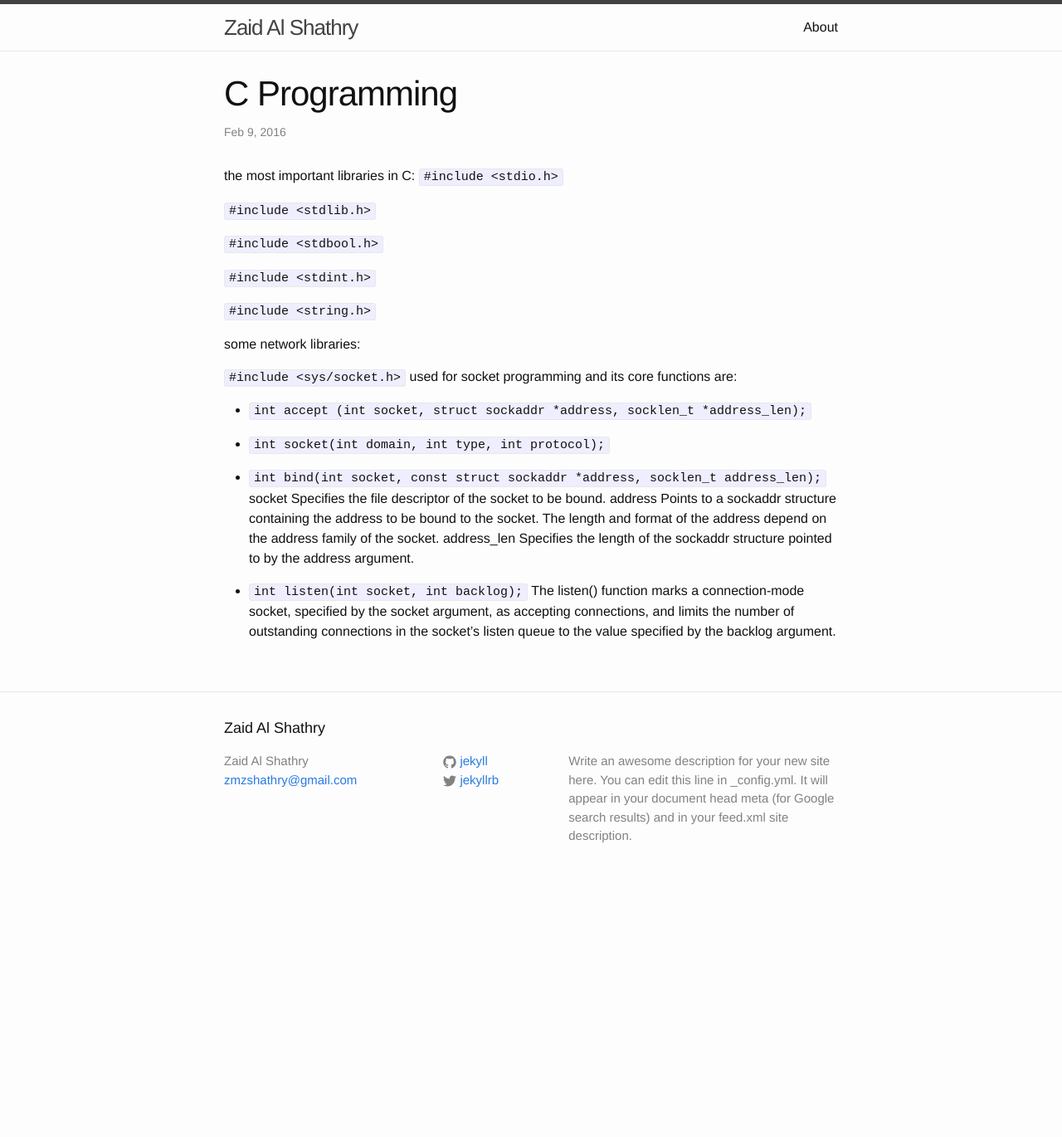
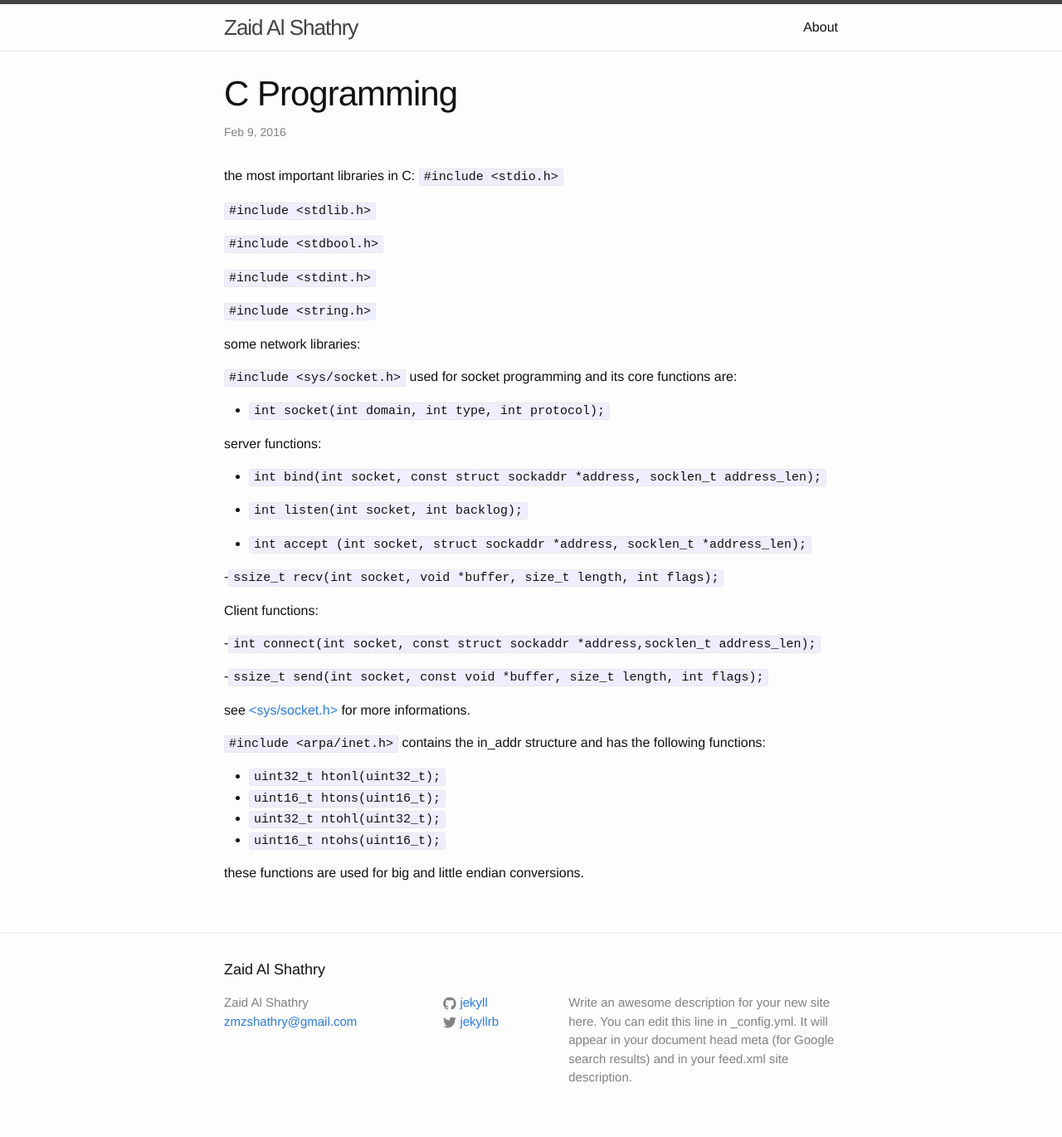
Before and after one commit to zaidmsh/zaid.github.io, a Jekyll site: the page built from _posts/2016-02-28-Cprogramming.markdown, in a window 1280 px wide. Shown: the whole page at 83% size. Built offline with Jekyll 4.4.1, drawn with Linux system fonts in a browser that asks for light colours; before the commit the page ends 1079 px from its top, so only the background shows below that.

Commit message:
link for sockt programming

````diff
--- a/_posts/2016-02-28-Cprogramming.markdown
+++ b/_posts/2016-02-28-Cprogramming.markdown
@@ -19,17 +19,33 @@ some network libraries:
 
 ```#include <sys/socket.h>``` used for socket programming and its core functions are:
 
-- ```int accept (int socket, struct sockaddr *address,
-                                 socklen_t *address_len);```
-
 - ```int socket(int domain, int type, int protocol);```
 
-- ```int bind(int socket, const struct sockaddr *address,
-     socklen_t address_len);``` socket
-Specifies the file descriptor of the socket to be bound.
-address
-Points to a sockaddr structure containing the address to be bound to the socket. The length and format of the address depend on the address family of the socket.
-address_len
-Specifies the length of the sockaddr structure pointed to by the address argument.
+server functions:
 
-- ```int listen(int socket, int backlog);``` The listen() function marks a connection-mode socket, specified by the socket argument, as accepting connections, and limits the number of outstanding connections in the socket's listen queue to the value specified by the backlog argument.
+- ```int bind(int socket, const struct sockaddr *address, socklen_t address_len);```
+
+- ```int listen(int socket, int backlog);```
+
+- ```int accept (int socket, struct sockaddr *address, socklen_t *address_len);```
+
+-```ssize_t recv(int socket, void *buffer, size_t length, int flags);```
+
+Client functions:
+
+-```int connect(int socket, const struct sockaddr *address,socklen_t address_len);```
+
+-```ssize_t send(int socket, const void *buffer, size_t length, int flags);```
+
+see [<sys/socket.h>][<sys/socket.h>] for more informations.
+
+
+```#include <arpa/inet.h>``` contains the in_addr structure and has the following functions:
+- ```uint32_t htonl(uint32_t);```
+- ```uint16_t htons(uint16_t);```
+- ```uint32_t ntohl(uint32_t);```
+- ```uint16_t ntohs(uint16_t);```
+
+these functions are used for big and little endian conversions.
+
+[<sys/socket.h>]:http://pubs.opengroup.org/onlinepubs/7908799/xns/syssocket.h.html
````
